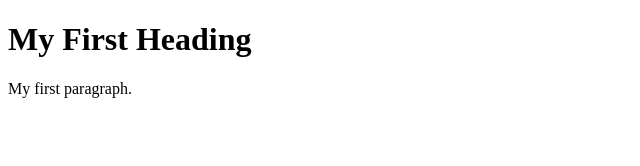
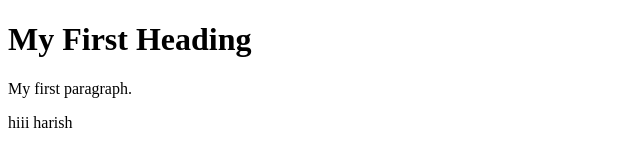
Before and after one commit to hareeshmondi301/git-demo, a plain HTML site: page index.html in a window 1280 px wide. Shown: the full height of the page, 0-640 px from the left. Drawn offline with Linux system fonts and the light colour scheme.

Commit message:
new bulk commit

```diff
--- a/index.html
+++ b/index.html
@@ -4,6 +4,6 @@
 
 <h1>My First Heading</h1>
 <p>My first paragraph.</p>
-
+hiii harish
 </body>
 </html>
```
Also changed, not shown: 1 other file.
